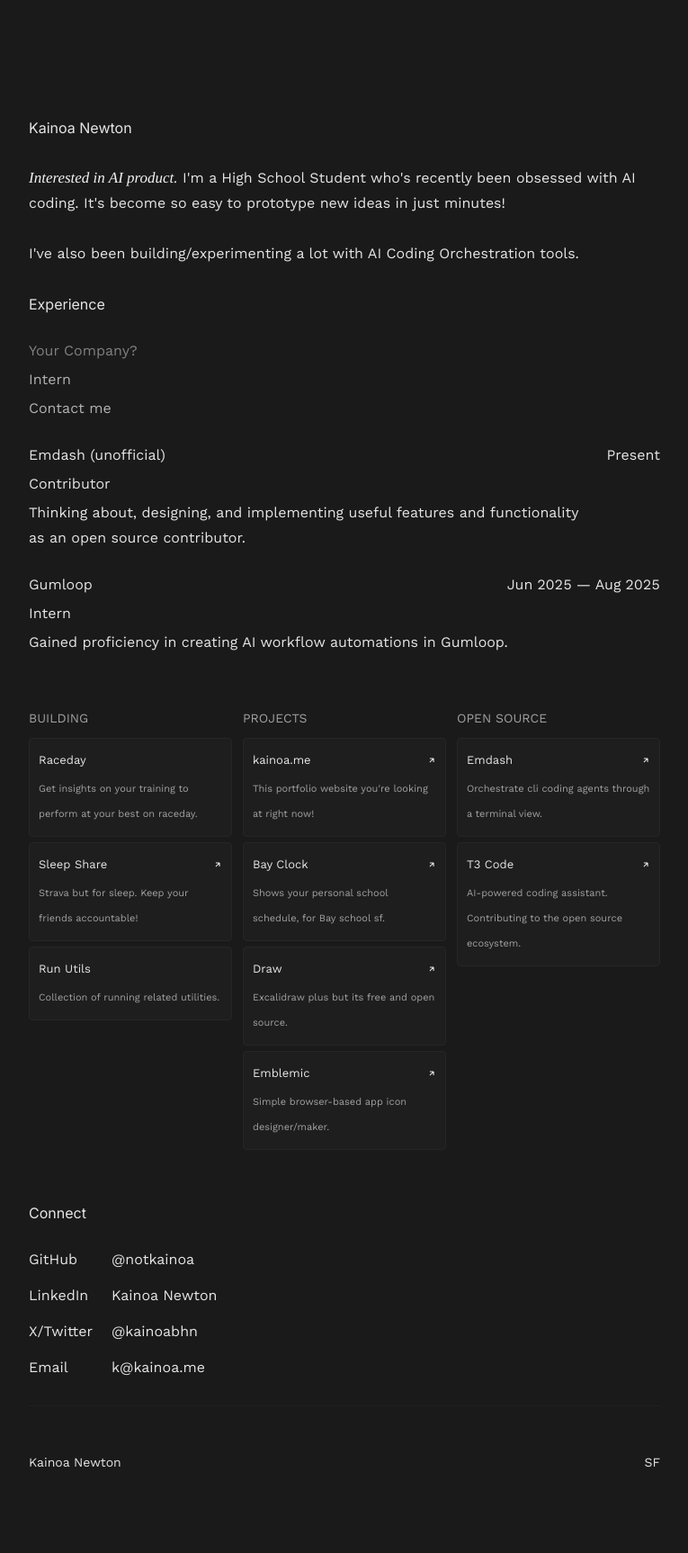
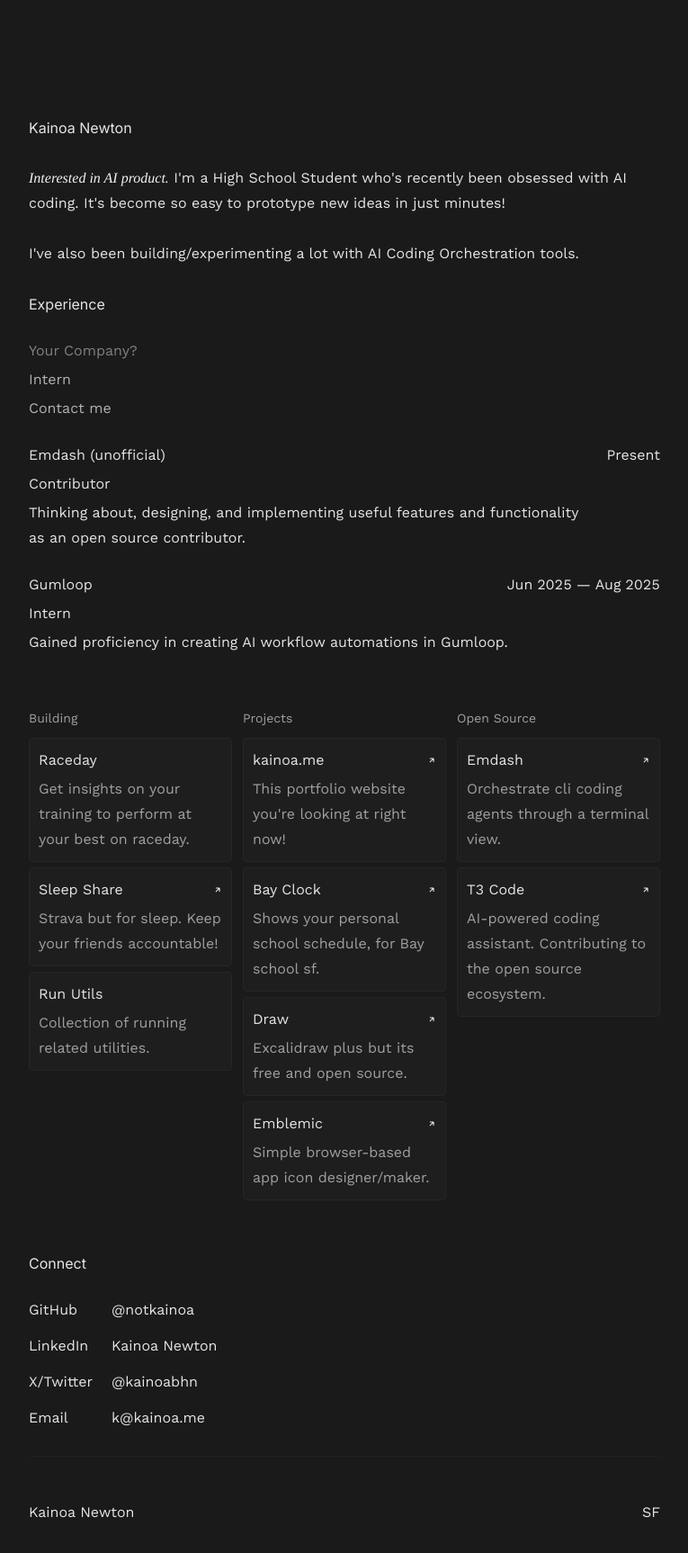
Before and after one commit to notkainoa/kainoa.me, a React (Vite) app: page / in a window 1280 px wide. Shown: the top 1726 px of the page at 90% size, without its empty margins (257-1022 px from the left). Built offline with nearby package versions, Linux system fonts and the light colour scheme.

Commit message:
font stuff

```diff
--- a/App.tsx
+++ b/App.tsx
@@ -45,7 +45,7 @@
         <section>
           <div className="prose prose-invert prose-neutral max-w-none">
             <p className="text-[#E5E5E5] leading-[28px] whitespace-pre-line opacity-100">
-              <span className="italic text-[17px] font-normal leading-[28px]" style={{ fontFamily: 'Newsreader, Signifier, Times, serif', fontFeatureSettings: 'normal', color: '#f2f2f2' }}>
+              <span className="italic text-[16px] font-normal leading-[28px]" style={{ fontFamily: 'Newsreader, Signifier, Times, serif', fontFeatureSettings: 'normal', color: '#f2f2f2' }}>
                 {ABOUT_LEAD}
               </span>
               {" "}{ABOUT.trim()}
@@ -99,7 +99,7 @@
         </section>
 
         {/* Footer */}
-        <footer className="pt-12 border-t border-neutral-800/50 flex justify-between items-center text-[#E5E5E5] text-[14px] leading-[28px]">
+        <footer className="pt-12 border-t border-neutral-800/50 flex justify-between items-center text-[#E5E5E5] text-[16px] leading-[28px]">
           <span>{NAME}</span>
           <span>SF
 </span>
--- a/components/ProjectList.tsx
+++ b/components/ProjectList.tsx
@@ -24,7 +24,7 @@
       style={{ animationDelay: `${index * 50}ms` }}
     >
       <div className="flex items-center justify-between gap-1.5">
-        <h3 className="font-normal text-[#E5E5E5] text-[13px] leading-[28px]" style={{ fontWeight: '400' }}>
+        <h3 className="font-normal text-[#E5E5E5] text-[16px] leading-[28px]" style={{ fontWeight: '400' }}>
           {project.title}
         </h3>
         {project.link && (
@@ -40,7 +40,7 @@
         )}
       </div>
 
-      <p className="text-[#a0a0a0] text-[11px] leading-[28px]">
+      <p className="text-[#a0a0a0] text-[16px] leading-[28px]">
         {project.description}
       </p>
     </Tag>
@@ -58,7 +58,7 @@
 
         return (
           <div key={section.key} className="flex flex-col gap-2">
-            <span className="font-worksans text-[#a0a0a0] text-[14px] uppercase font-normal leading-[28px]" style={{ fontFeatureSettings: 'normal', fontWeight: '400' }}>
+            <span className="font-worksans text-[#a0a0a0] text-[14px] font-normal leading-[28px]" style={{ fontFeatureSettings: 'normal', fontWeight: '400' }}>
               {section.label}
             </span>
             <div className="flex flex-col gap-1.5">
```
